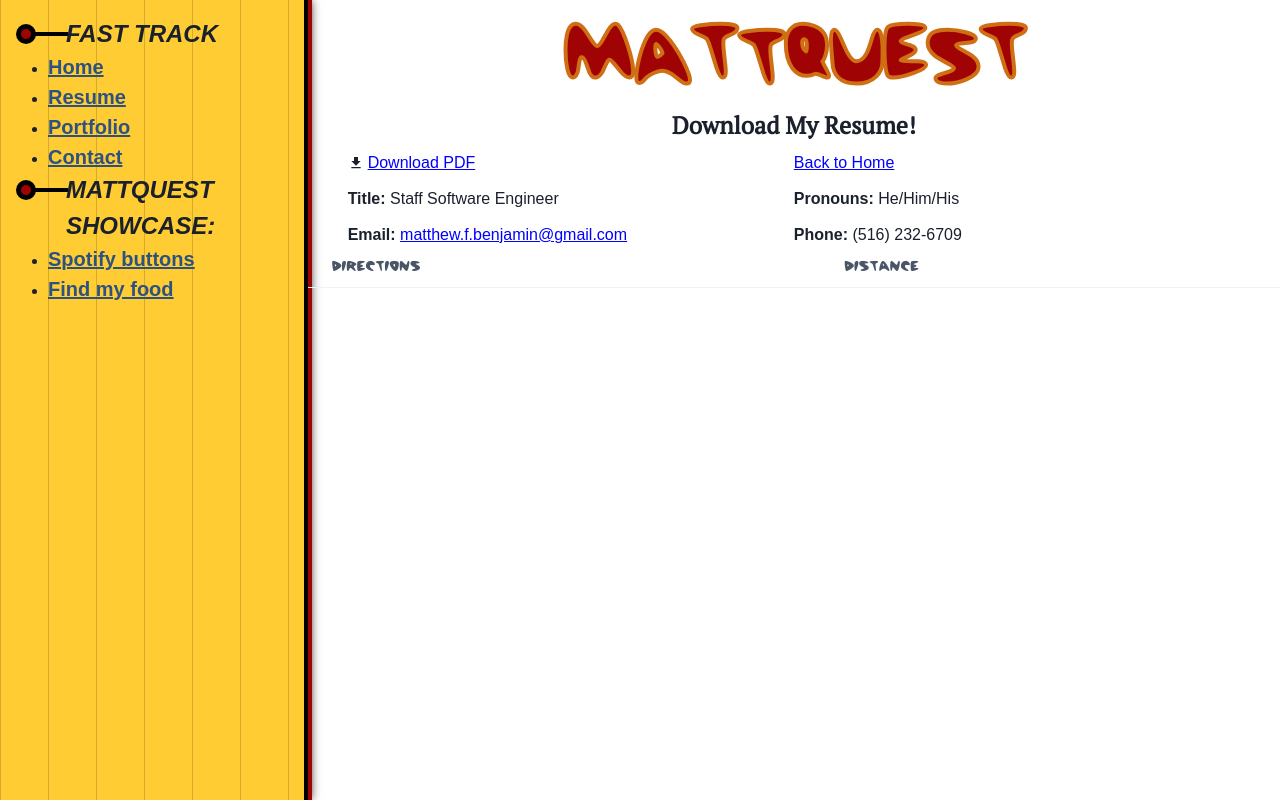
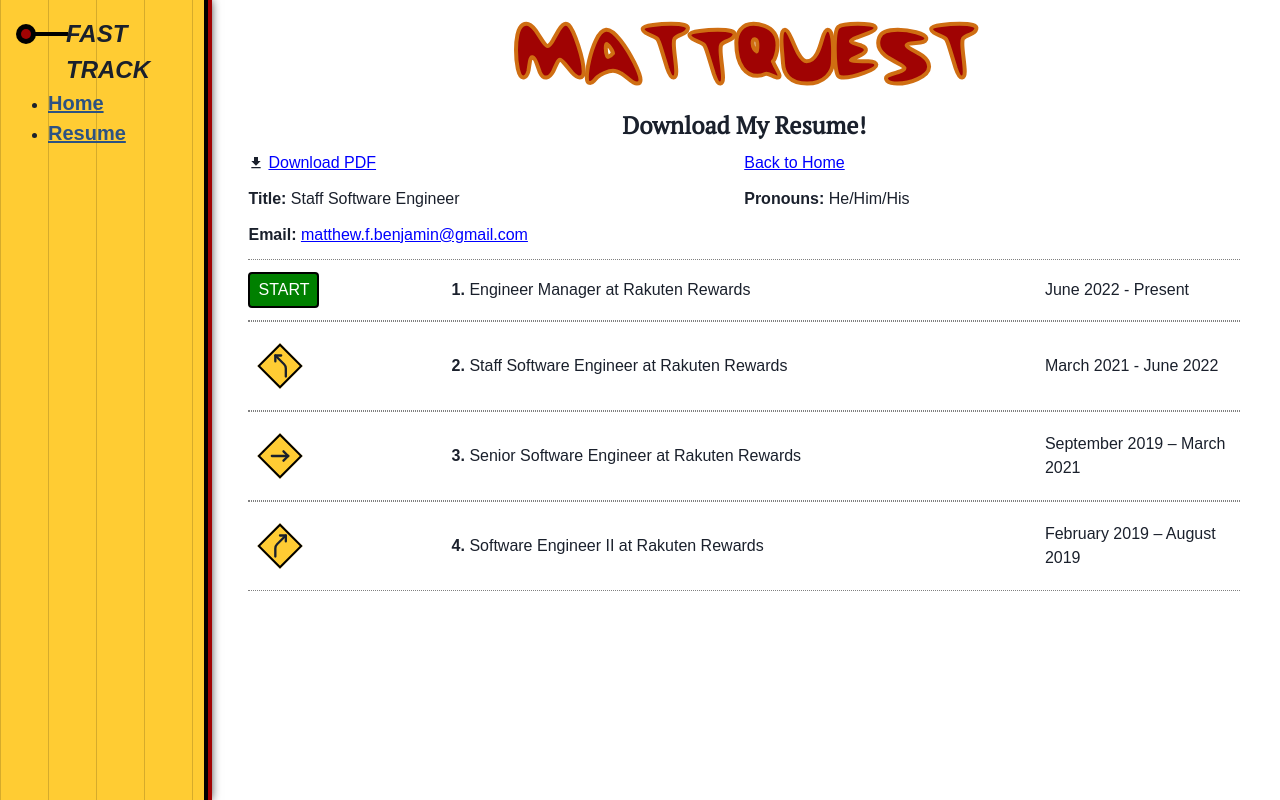
Before and after one commit to matthewfbenjamin/matthew-benjamin-portfolio, a Next.js app: page /resume in a window 1280 px wide. Built offline with nearby package versions, Linux system fonts and the light colour scheme.

Commit message:
add some resume spots

```diff
--- a/components/SectionApplet/SectionApplet.tsx
+++ b/components/SectionApplet/SectionApplet.tsx
@@ -31,6 +31,8 @@ const SectionApplet = ({ imageUrl, sectionTitle, sectionLinks = [] }: SectionApp
           px="3"
           py="2"
           fontFamily="sans-serif"
+          href="https://assets-global.website-files.com/6009ec8cda7f305645c9d91b/61ddbb10b10b2958cfb75afa_k6keaSHL8_BcvdOGQBcYvpJjo67edGz4fbGwoLvP3X7e4wj-n1lXQffjq_oKH7ijOLXjEvmIgTl4DSwWbV6ZVoyMXs1wPBo8Gg-PkyHXDvNwpir8kQASNfAiOOtadwzwSruAtGWm.png"
+          target="_blank"
         >
           Let&apos;s Go!
         </Link>
--- a/components/index.ts
+++ b/components/index.ts
@@ -1,2 +1,3 @@
 export * from './SectionApplet';
 export * from './layout';
+export * from './resume';
--- a/components/layout/Layout.tsx
+++ b/components/layout/Layout.tsx
@@ -4,7 +4,7 @@ import { Navigation } from './Navigation';
 
 export default function Layout({ navIsOpen, navOnClose, children }: React.PropsWithChildren<{ navIsOpen: boolean, navOnClose: () => void }>) {
   return (
-    <Flex as="main" h="100vh" w="100vw">
+    <Flex as="main" minH="100vh" w="100vw">
       <Navigation isOpen={navIsOpen} onClose={navOnClose} />
       <Box w="100%">
         {children}
--- a/components/layout/Navigation/NavSection.tsx
+++ b/components/layout/Navigation/NavSection.tsx
@@ -4,7 +4,7 @@ import NavListItem from './NavListItem';
 import { ListItemType } from './types';
 
 const NavSection = ({ title, listItems }: { title: string; listItems: ListItemType[] }) => (
-  <>
+  (listItems.length > 0 ? (<>
     <Box>
       <NavHeader title={title} />
     </Box>
@@ -13,7 +13,7 @@ const NavSection = ({ title, listItems }: { title: string; listItems: ListItemTy
         <NavListItem key={item.title} item={item} />
       ))}
     </UnorderedList>
-  </>
+  </>) : null )
 );
 
 export default NavSection;
--- a/components/layout/Navigation/Navigation.tsx
+++ b/components/layout/Navigation/Navigation.tsx
@@ -16,13 +16,13 @@ const TOP_LIST_ITEMS: ListItemType[] = [
   { title: 'home', destination: '/' },
   // { title: 'about', destination: '/' },
   { title: 'resume', destination: '/resume' },
-  { title: 'portfolio', destination: '/' },
-  { title: 'contact', destination: '/' },
+  // { title: 'portfolio', destination: '/' },
+  // { title: 'contact', destination: '/' },
 ];
 
 const BOTTOM_LIST_ITEMS: ListItemType[] = [
-  { title: 'spotify buttons', destination: '/' },
-  { title: 'find my food', destination: '/' },
+  // { title: 'spotify buttons', destination: '/' },
+  // { title: 'find my food', destination: '/' },
 ];
 
 const Nav = (props: BoxProps) => {
--- /dev/null
+++ b/components/resume/DirectionIcon.tsx
@@ -0,0 +1,49 @@
+import { Box, Flex } from '@chakra-ui/react'
+import { TbArrowBearLeft, TbArrowBearRight, TbArrowNarrowLeft, TbArrowNarrowRight, TbArrowNarrowUp } from 'react-icons/tb'
+
+type DirectionProp = 'bearLeft' | 'bearRight' | 'left' | 'right' | 'up'
+
+const getArrow = (direction: DirectionProp): IconType => {
+  console.log('direction', direction)
+  switch (direction) {
+    case 'up':
+      return <TbArrowNarrowUp size="100%" />
+      break;
+    case 'bearLeft':
+      return <TbArrowBearLeft size="100%" />
+      break;
+    case 'bearRight':
+      return <TbArrowBearRight size="100%" />
+      break;
+    case 'left':
+      return <TbArrowNarrowLeft size="100%" />
+      break;
+    case 'right':
+      return <TbArrowNarrowRight size="100%" />
+      break;
+    default:
+      return null;
+      break;
+  };
+}
+
+export const DirectionIcon = ({ direction }: { direction: DirectionProp }) => (
+  <Flex
+    padding={{ base: '3', md: '4' }}
+    maxW={{ base: '12', md: '16' }}
+  >
+    <Flex
+      background="tertiary"
+      height={{ base: '6', md: '8' }}
+      width={{ base: '6', md: '8' }}
+      transform="rotate(45deg)"
+      borderWidth={2}
+      borderStyle="solid"
+      borderColor="black"
+    >
+      <Box transform="rotate(-45deg)">
+        {getArrow(direction)}
+      </Box>
+    </Flex>
+  </Flex>
+)
--- /dev/null
+++ b/components/resume/StartIcon.tsx
@@ -0,0 +1,21 @@
+import { Flex, Text } from '@chakra-ui/react'
+
+export const StartIcon = () => (
+  <Flex
+    h="fit-content"
+    w="fit-content"
+    paddingX="2"
+    paddingY="1"
+    background="green"
+    borderWidth={2}
+    borderStyle="solid"
+    borderColor="black"
+    borderRadius={4}
+    justifyContent="center"
+    alignItems="center"
+    textTransform="uppercase"
+    color="white"
+  >
+    <Text fontSize={{ base: 'sm', md: 'md' }}>Start</Text>
+  </Flex>
+)
--- /dev/null
+++ b/components/resume/index.ts
@@ -0,0 +1,2 @@
+export * from './DirectionIcon'
+export * from './StartIcon'
--- a/pages/index.tsx
+++ b/pages/index.tsx
@@ -8,8 +8,7 @@ export default function Home({ navOnOpen }: AppComponentProps) {
   return (
     <>
       <Head>
-        <title>Create Next App</title>
-        <meta name="description" content="Generated by create next app" />
+        <title>MattQuest</title>
         <meta name="viewport" content="width=device-width, initial-scale=1" />
         <link rel="icon" href="/favicon.ico" />
       </Head>
--- a/pages/resume.tsx
+++ b/pages/resume.tsx
@@ -1,8 +1,8 @@
-import { Grid, GridItem, Icon, Link, ResponsiveValue, Table, TableContainer, Text, Th, Thead, Tr } from "@chakra-ui/react";
+import { Flex, Grid, GridItem, Icon, Link, ResponsiveValue, Text } from "@chakra-ui/react";
 import NextLink from 'next/link';
 import { MdDownload } from 'react-icons/md';
 
-import { Header } from "../components";
+import { DirectionIcon, Header, StartIcon } from "../components";
 import { AppComponentProps } from "./_app";
 
 const NUMBER_OF_COLUMNS = 6
@@ -12,6 +12,29 @@ const SHARED_COL_SPAN: ResponsiveValue<number | "auto"> = [NUMBER_OF_COLUMNS, nu
 const TextGridItem = ({ title, value }: { title: string; value: string | JSX.Element }) => (
   <Text><b>{title}:</b> {value}</Text>
 )
+
+const directions: { Icon: JSX.Element, title: string, dates: string }[] = [
+  {
+    Icon: StartIcon,
+    title: 'Engineer Manager at Rakuten Rewards',
+    dates: 'June 2022 - Present'
+  },
+  {
+    Icon: () => <DirectionIcon direction="bearLeft" />,
+    title: 'Staff Software Engineer at Rakuten Rewards',
+    dates: 'March 2021 - June 2022'
+  },
+  {
+    Icon: () => <DirectionIcon direction="right" />,
+    title: 'Senior Software Engineer at Rakuten Rewards',
+    dates: 'September 2019 – March 2021'
+  },
+  {
+    Icon: () => <DirectionIcon direction="bearRight" />,
+    title: 'Software Engineer II at Rakuten Rewards',
+    dates: 'February 2019 – August 2019'
+  },
+]
 
 export default function Resume({ navOnOpen }: AppComponentProps) {
   return (
@@ -40,63 +63,62 @@ export default function Resume({ navOnOpen }: AppComponentProps) {
             </Link>
           )} />
         </GridItem>
-        <GridItem colSpan={SHARED_COL_SPAN}>
-          <TextGridItem title="Phone" value="(516) 232-6709" />
+        <GridItem colSpan={NUMBER_OF_COLUMNS}>
+          {directions.map((direction, index) => (
+              <Flex
+                key={direction.title}
+                direction={{ base: 'column', md: 'row' }}
+                gap="2"
+                borderTopStyle="dotted"
+                borderTopWidth={1}
+                borderTopColor="gray"
+                borderBottomStyle="dotted"
+                borderBottomWidth={1}
+                borderBottomColor="gray"
+                py="3"
+                justify={{ base: 'space-evenly', md: 'space-between' }}
+                align={{ base: 'flex-start', md: 'center' }}
+              >
+                <Flex flex="1">
+                  <direction.Icon />
+                </Flex>
+                <Flex flex="3">
+                <Text><Text as="span" fontWeight="bold">{index + 1}.</Text> {direction.title}</Text>
+                </Flex>
+                <Flex flex="1">
+                  <Text>{direction.dates}</Text>
+                </Flex>
+              </Flex>
+          ))}
         </GridItem>
       </Grid>
-      <TableContainer>
+    </>
+  )
+}
+
+/*
+<TableContainer>
         <Table variant="simple">
           <Thead>
             <Tr>
               <Th>
                 Directions
               </Th>
+              <Th />
               <Th>
                 Distance
               </Th>
             </Tr>
           </Thead>
+          <Tbody>
+            <Tr>
+              <Td><StartIcon /></Td>
+              <Td>Engineer Manager at Rakuten Rewards</Td>
+              <Td>June 2022 - Present</Td>
+            </Tr>
+
+            <Tr><DirectionIcon direction="bearLeft" /></Tr>
+          </Tbody>
         </Table>
       </TableContainer>
-    </>
-  )
-}
-
-/*
-<TableContainer>
-  <Table variant='simple'>
-    <TableCaption>Imperial to metric conversion factors</TableCaption>
-    <Thead>
-      <Tr>
-        <Th>To convert</Th>
-        <Th>into</Th>
-        <Th isNumeric>multiply by</Th>
-      </Tr>
-    </Thead>
-    <Tbody>
-      <Tr>
-        <Td>inches</Td>
-        <Td>millimetres (mm)</Td>
-        <Td isNumeric>25.4</Td>
-      </Tr>
-      <Tr>
-        <Td>feet</Td>
-        <Td>centimetres (cm)</Td>
-        <Td isNumeric>30.48</Td>
-      </Tr>
-      <Tr>
-        <Td>yards</Td>
-        <Td>metres (m)</Td>
-        <Td isNumeric>0.91444</Td>
-      </Tr>
-    </Tbody>
-    <Tfoot>
-      <Tr>
-        <Th>To convert</Th>
-        <Th>into</Th>
-        <Th isNumeric>multiply by</Th>
-      </Tr>
-    </Tfoot>
-  </Table>
-</TableContainer>
 */
```
